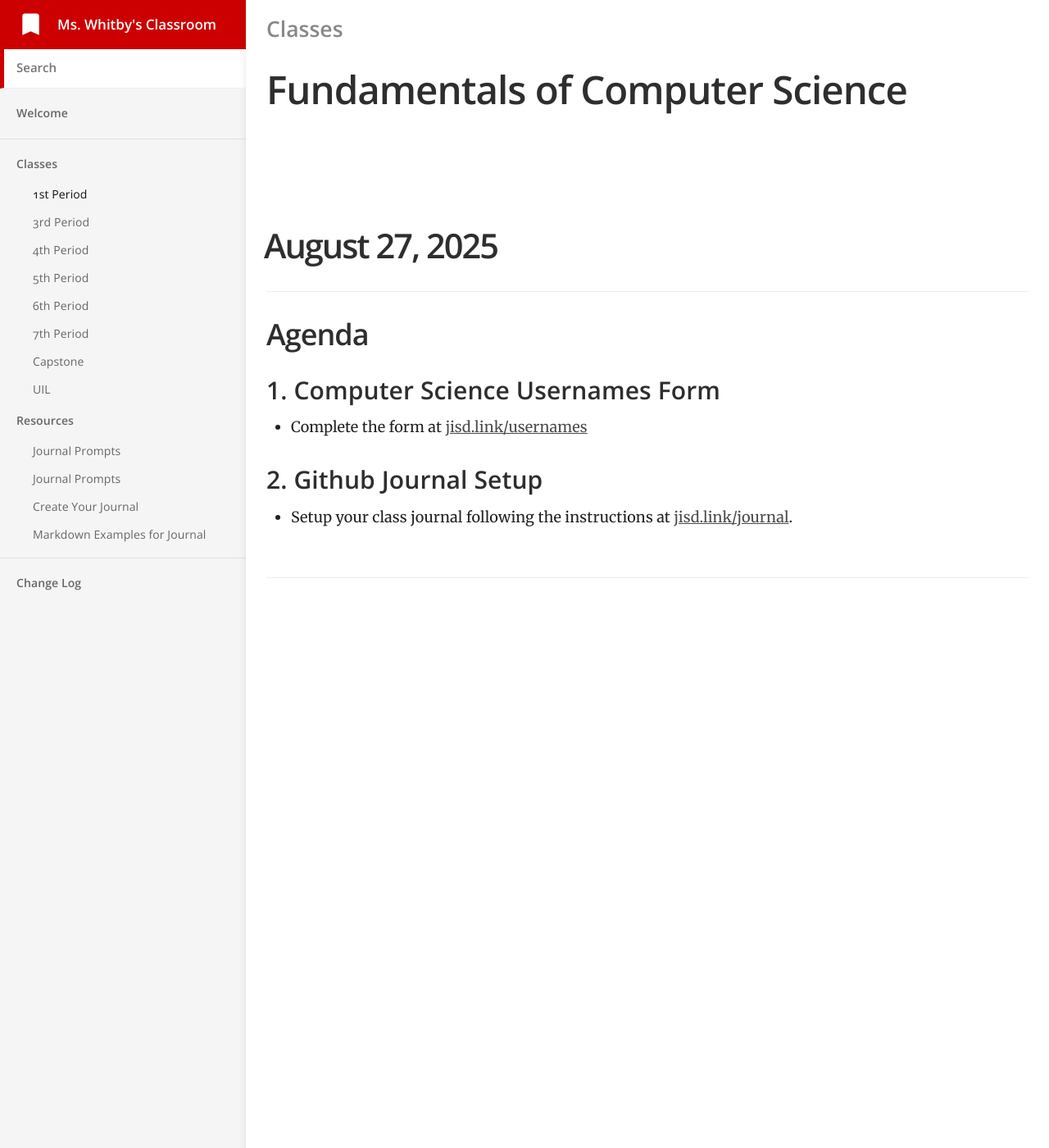
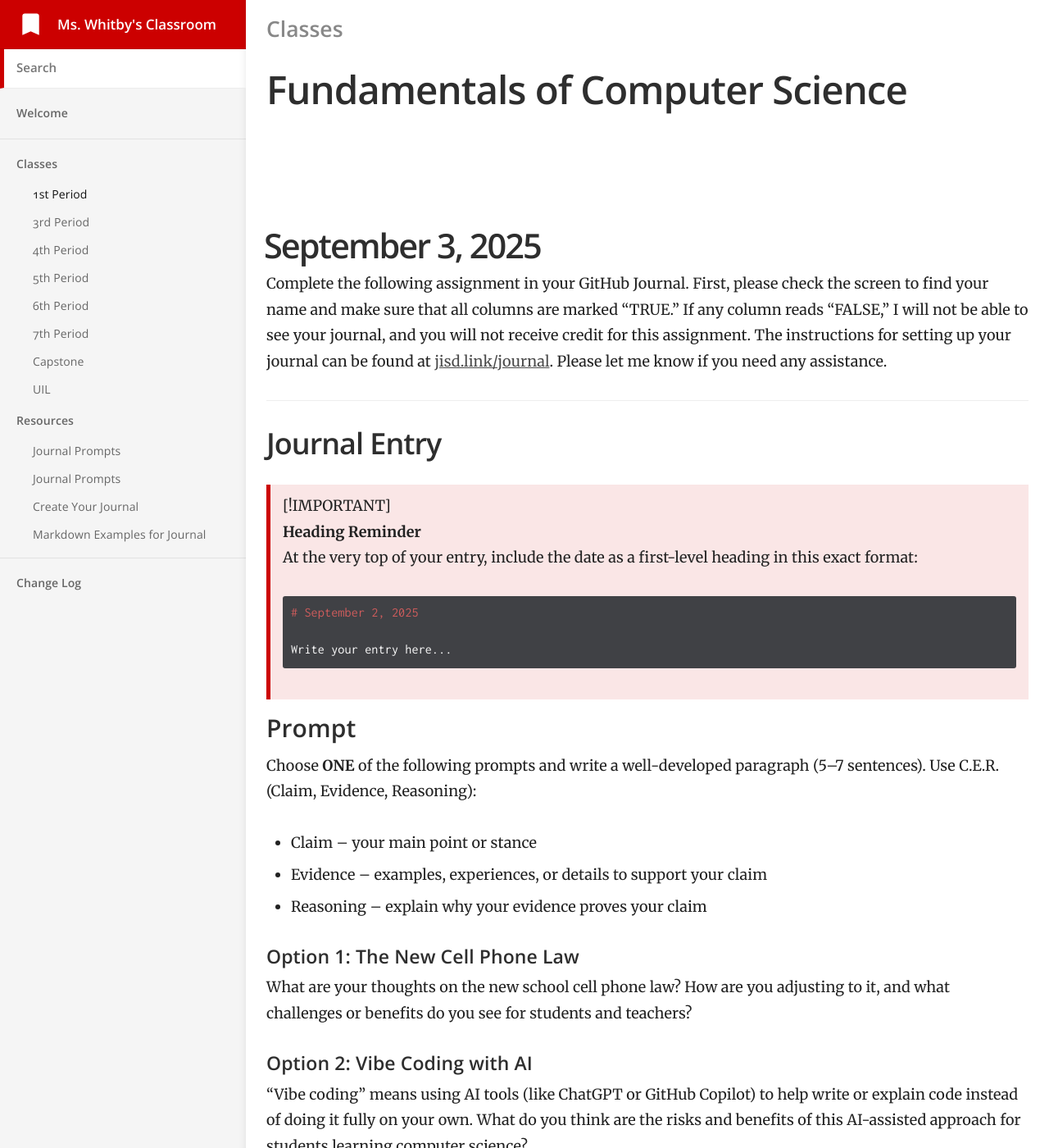
Before and after one commit to mswhitby/classroom, a Jekyll site: the page built from _docs/classes/1st.md, in a window 1280 px wide and 1400 px high. Shown: the whole window at 82% size. Built offline with Jekyll 4.4.1, drawn with Linux system fonts in a browser that asks for light colours; some of the changed text lies outside the part shown.

Commit message:
Updated lessons

````diff
--- a/_docs/classes/1st.md
+++ b/_docs/classes/1st.md
@@ -4,6 +4,42 @@ subtitle: Fundamentals of Computer Science
 category: Classes
 order: 1
 ---
+
+# September 3, 2025
+
+Complete the following assignment in your GitHub Journal. First, please check the screen to find your name and make sure that all columns are marked "TRUE." If any column reads "FALSE," I will not be able to see your journal, and you will not receive credit for this assignment. The instructions for setting up your journal can be found at [jisd.link/journal](https://github.com/mswhitby/classroom/blob/main/_docs/resources/journal_creation.md). Please let me know if you need any assistance.
+
+## Journal Entry
+
+
+> [!IMPORTANT]
+> **Heading Reminder**
+> At the very top of your entry, include the date as a first-level heading in this exact format:
+>
+> ```markdown
+> # September 2, 2025
+>
+> Write your entry here...
+> ```
+
+### Prompt
+
+Choose **ONE** of the following prompts and write a well-developed paragraph (5–7 sentences). Use C.E.R. (Claim, Evidence, Reasoning):
+- Claim – your main point or stance
+- Evidence – examples, experiences, or details to support your claim
+- Reasoning – explain why your evidence proves your claim
+
+#### Option 1: The New Cell Phone Law
+
+What are your thoughts on the new school cell phone law? How are you adjusting to it, and what challenges or benefits do you see for students and teachers?
+
+#### Option 2: Vibe Coding with AI
+
+“Vibe coding” means using AI tools (like ChatGPT or GitHub Copilot) to help write or explain code instead of doing it fully on your own. What do you think are the risks and benefits of this AI-assisted approach for students learning computer science?
+
+#### Option 3: Computer Science Expectations
+
+What did you think computer science was before starting this class? Has your view changed so far? What do you hope to get from this course?
 
 # August 27, 2025
 
````
